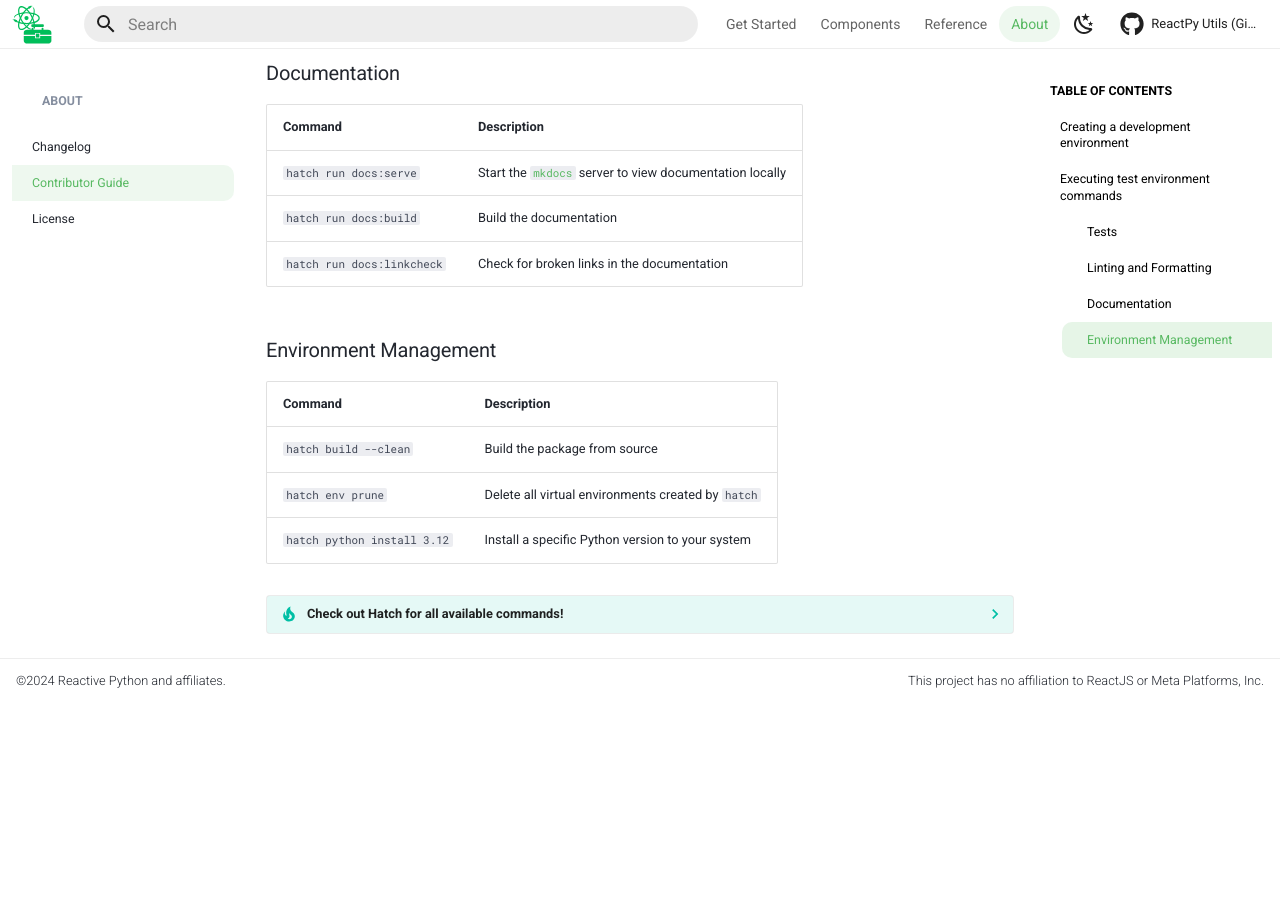
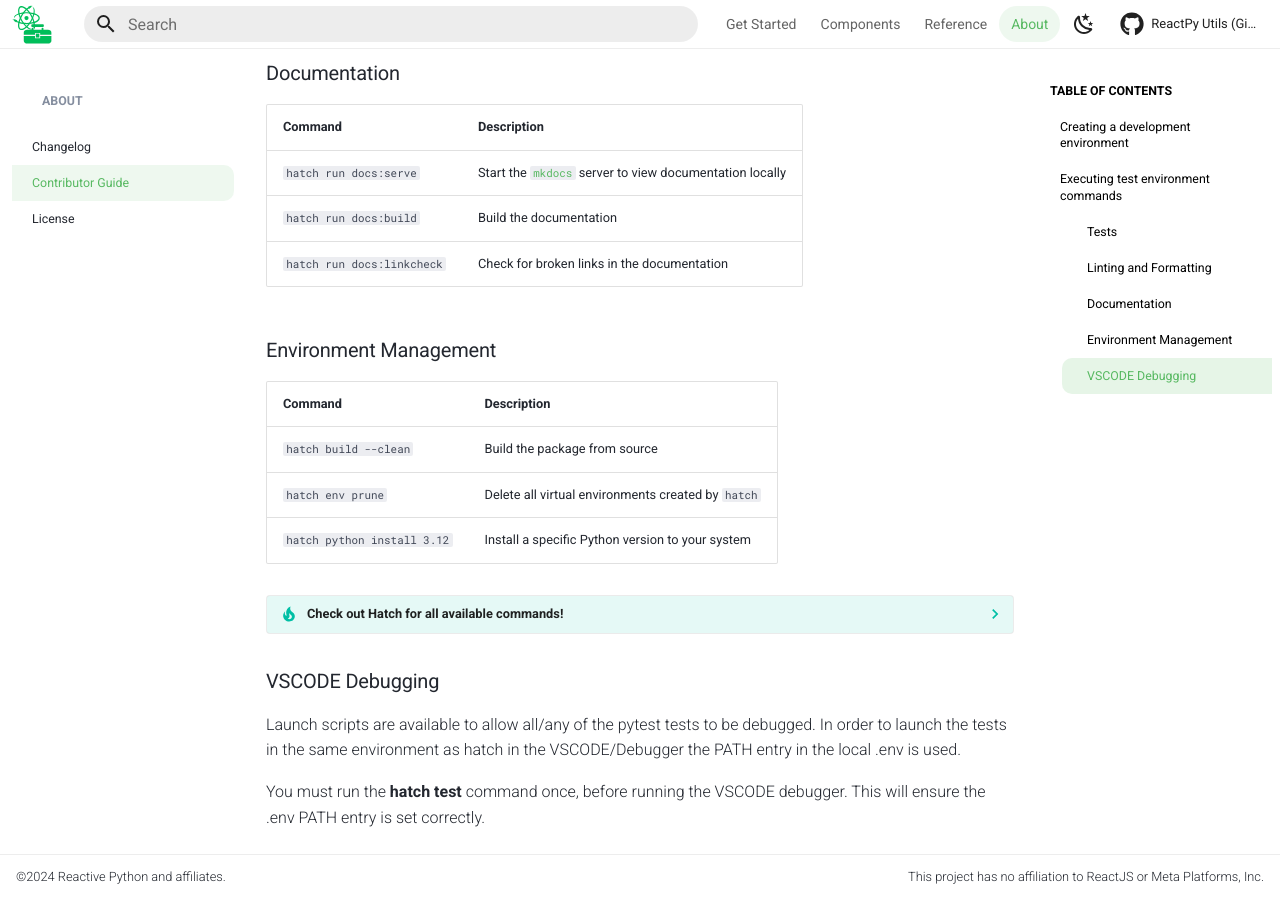
Before and after one commit to stevej2608/reactpy-utils, an MkDocs documentation site: the page built from docs/src/about/contributing.md, in a window 1280 px wide and 900 px high, scrolled down 1336 px. Built offline with MkDocs 1.6.1 and Material for MkDocs 9.7.7, drawn with Linux system fonts in a browser that asks for light colours; comment, search, counter and statistics services are not loaded; the version menu is left out; before the commit the page ends 2039 px from its top, so only the background shows below that.

Commit message:
the hatch test command now prefixes the local .env PATH with the path the the hatch test virtual env.

```diff
--- a/docs/src/about/contributing.md
+++ b/docs/src/about/contributing.md
@@ -68,3 +68,13 @@
     This documentation only covers commonly used commands.
 
     You can type `hatch --help` to see all available commands.
+
+### VSCODE Debugging
+
+Launch scripts are available to allow all/any of the pytest tests to be
+debugged. In order to launch the tests in the same environment
+as hatch in the VSCODE/Debugger the PATH entry in the local .env is
+used.
+
+You must run the **hatch test** command once, before running the VSCODE
+debugger. This will ensure the .env PATH entry is set correctly.
--- a/pyproject.toml
+++ b/pyproject.toml
@@ -50,7 +50,7 @@
 # >>> Hatch Tests <<<
 
 [tool.hatch.envs.hatch-test]
-extra-dependencies = ["pytest-sugar", "pytest-cov", "anyio", "reactpy[testing,starlette]", "cryptography", "lorem"]
+extra-dependencies = ["pytest-sugar", "pytest-cov", "anyio", "reactpy[testing,starlette]", "cryptography", "python-dotenv", "lorem"]
 randomize = true
 matrix-name-format = "{variable}-{value}"
 
@@ -130,6 +130,8 @@
     --strict-config
     --strict-markers
     """
+# log_cli = true
+# log_cli_level = "INFO"
 filterwarnings = "ignore::DeprecationWarning"
 
 [tool.coverage.run]
```
Also changed, not shown: 4 other files.
